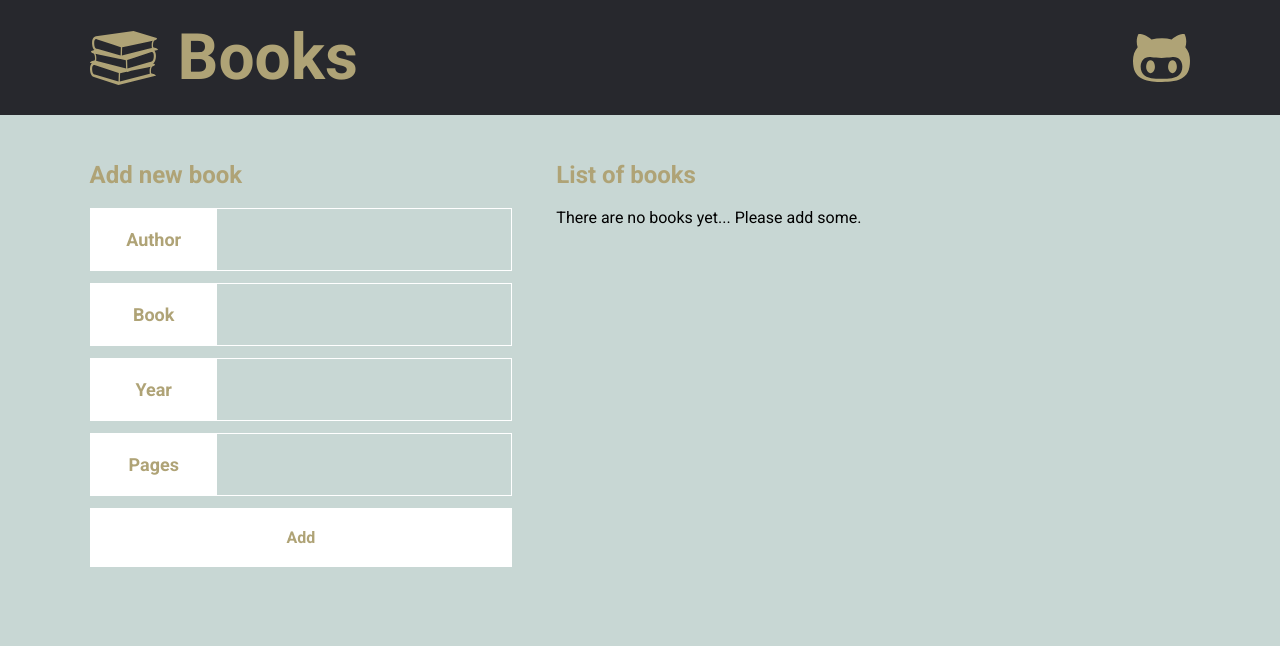
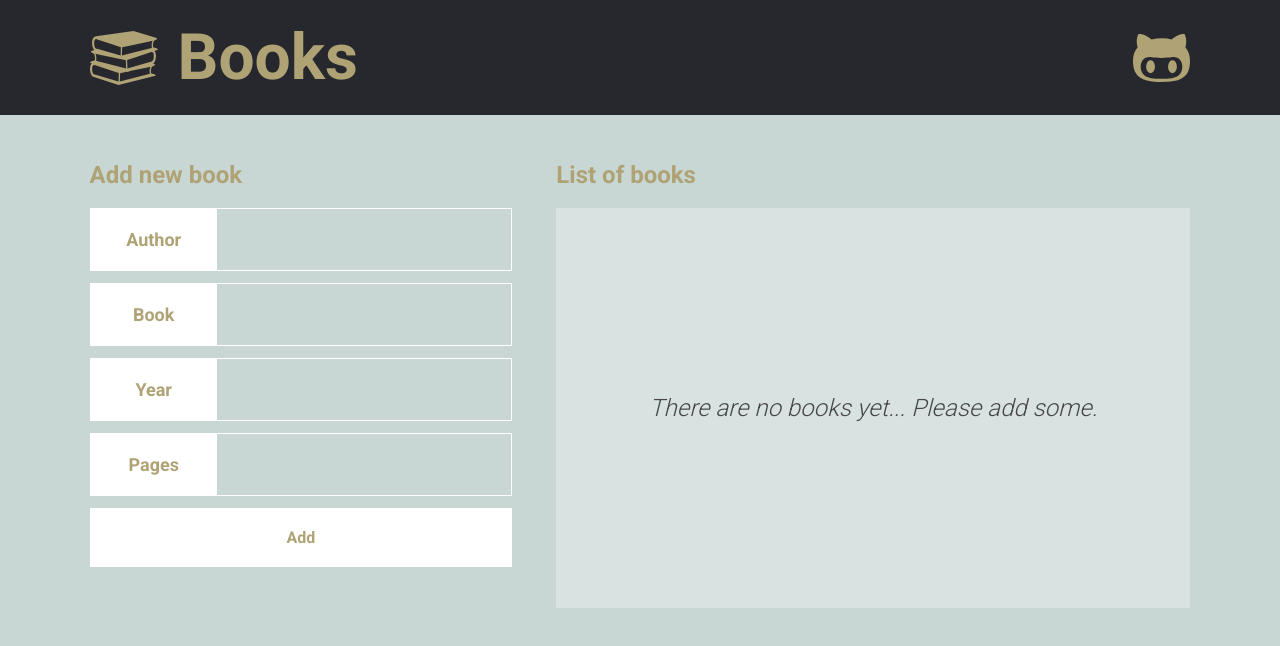
Before and after one commit to romankrru/books, a React app: page / in a window 1280 px wide. Shown: the top 646 px of the page. Built offline with nearby package versions, Linux system fonts and the light colour scheme.

Commit message:
Add Plug

```diff
--- a/src/components/BookCard/BookCard.css
+++ b/src/components/BookCard/BookCard.css
@@ -1,12 +1,20 @@
 .BookCard {
-  padding: 12px;
+  padding: 4%;
+  margin-bottom: 20px;
 
   font-size: 18px;
-  border: 1px solid black;
+  background-color: rgba(255, 255, 255, 0.29);
+}
+
+.BookCard:last-child {
+  margin-bottom: 0;
 }
 
 .BookCardRow {
-  margin-bottom: 12px;
+  margin-bottom: 18px;
+
+  font-size: 18px;
+  color: #474747;
 }
 
 .BookCardRow:last-child {
@@ -16,6 +24,10 @@
 .BookCardHeading {
   display: inline-block;
   margin: 0;
+
+  color: #474747;
+  font-style: italic;
+  font-weight: 700;
 }
 
 .BookCardText {
--- a/src/components/Button/Button.js
+++ b/src/components/Button/Button.js
@@ -3,14 +3,25 @@ import PropTypes from 'prop-types';
 
 import styles from './Button.css';
 
-const Button = (props) => {
+const Button = ({
+  fullWidth,
+  size,
+  onClick,
+  btnType,
+  className,
+  ...props
+}) => {
   const attachedClasses = [styles.Button];
 
-  if (props.fullWidth) {
+  if (className.length) {
+    attachedClasses.push(className);
+  }
+
+  if (fullWidth) {
     attachedClasses.push(styles.ButtonFullWidth);
   }
 
-  switch (props.size) {
+  switch (size) {
     case 'lg':
       attachedClasses.push(styles.ButtonLg);
       break;
@@ -18,7 +29,7 @@ const Button = (props) => {
       break;
   }
 
-  switch (props.btnType) {
+  switch (btnType) {
     case 'danger':
       attachedClasses.push(styles.ButtonDanger);
       break;
@@ -26,11 +37,11 @@ const Button = (props) => {
       break;
   }
 
-
   return (
     <button
       className={attachedClasses.join(' ')}
-      onClick={props.onClick}
+      onClick={onClick}
+      {...props}
     >
       {props.children}
     </button>
@@ -43,6 +54,7 @@ Button.defaultProps = {
   children: '',
   size: '',
   btnType: '',
+  className: '',
 };
 
 Button.propTypes = {
@@ -51,6 +63,7 @@ Button.propTypes = {
   children: PropTypes.node,
   size: PropTypes.string,
   btnType: PropTypes.string,
+  className: PropTypes.string,
 };
 
 export default Button;
--- /dev/null
+++ b/src/components/Plug/Plug.css
@@ -0,0 +1,15 @@
+.Plug {
+  display: flex;
+  justify-content: center;
+  align-items: center;
+  min-height: 50vh;
+  padding: 2%;
+
+  font-size: 24px;
+  color: #474747;
+  text-align: center;
+  font-style: italic;
+  font-weight: 300;
+
+  background-color: rgba(255, 255, 255, 0.29);
+}
--- /dev/null
+++ b/src/components/Plug/Plug.js
@@ -0,0 +1,20 @@
+import React from 'react';
+import PropTypes from 'prop-types';
+
+import styles from './Plug.css';
+
+const Plug = props => (
+  <div className={styles.Plug}>
+    {props.children}
+  </div>
+);
+
+Plug.defaultProps = {
+  children: '',
+};
+
+Plug.propTypes = {
+  children: PropTypes.node,
+};
+
+export default Plug;
--- /dev/null
+++ b/src/containers/BookControls/BookControls.css
@@ -0,0 +1,8 @@
+.ButtonsGroup {
+  display: flex;
+  justify-content: space-between;
+}
+
+.ButtonsGroupButton {
+  width: 48%;
+}
--- a/src/containers/BookControls/BookControls.js
+++ b/src/containers/BookControls/BookControls.js
@@ -2,6 +2,7 @@ import React, { Component } from 'react';
 import PropTypes from 'prop-types';
 import { connect } from 'react-redux';
 
+import styles from './BookControls.css';
 import * as actionCreators from '../../store/actions';
 import TextInput from '../../components/TextInput/TextInput';
 import Button from '../../components/Button/Button';
@@ -125,7 +126,7 @@ class BookControls extends Component {
   render() {
     const fields = this.state.fields.map((field, i) => (
       <TextInput
-        // indexes as key is safe in this situation
+        // indexes as keys are safe in this case
         /* eslint-disable react/no-array-index-key */
         key={i}
         /* eslint-enable react/no-array-index-key */
@@ -157,17 +158,23 @@ class BookControls extends Component {
         <div>
           <h2>Edit book:</h2>
           {fields}
+          <div className={styles.ButtonsGroup}>
             <Button
+              className={styles.ButtonsGroupButton}
               onClick={this.onBookEditingCancel}
               btnType="danger"
+              size="lg"
             >
               Cancel
             </Button>
             <Button
+              className={styles.ButtonsGroupButton}
               onClick={this.onBookEditingSuccess}
+              size="lg"
             >
               Save
             </Button>
+          </div>
         </div>
       );
     }
--- a/src/containers/BooksList/BooksList.js
+++ b/src/containers/BooksList/BooksList.js
@@ -5,6 +5,7 @@ import { connect } from 'react-redux';
 import * as actions from '../../store/actions';
 import List from '../../components/List/List';
 import BookCard from '../../components/BookCard/BookCard';
+import Plug from '../../components/Plug/Plug';
 
 const BooksList = (props) => {
   const books = props.booksList.map(book => (
@@ -22,7 +23,9 @@ const BooksList = (props) => {
       <List>
         {books.length ?
           books :
-          'There are no books yet... Please add some.'
+          <Plug>
+            There are no books yet... Please add some.
+          </Plug>
         }
       </List>
     </Fragment>
```
Lines whose indentation alone changed are shown as unchanged.
